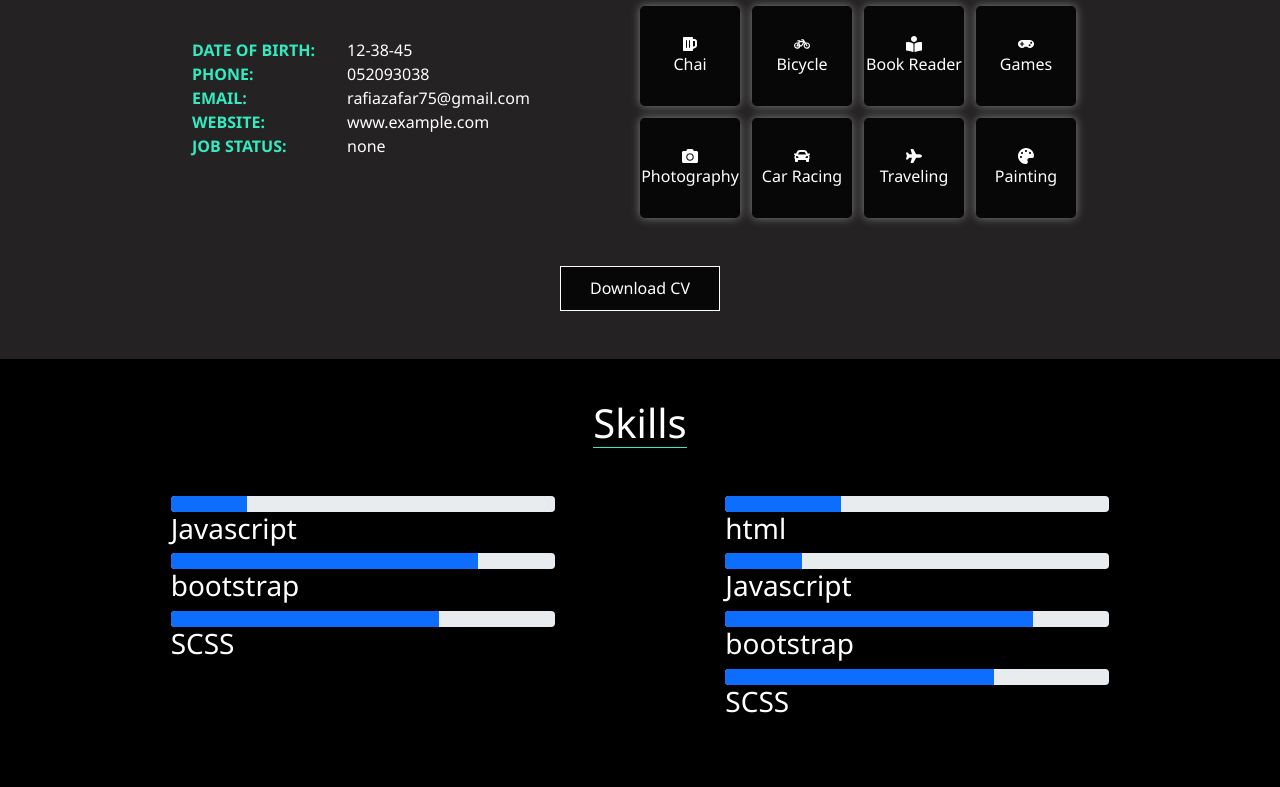
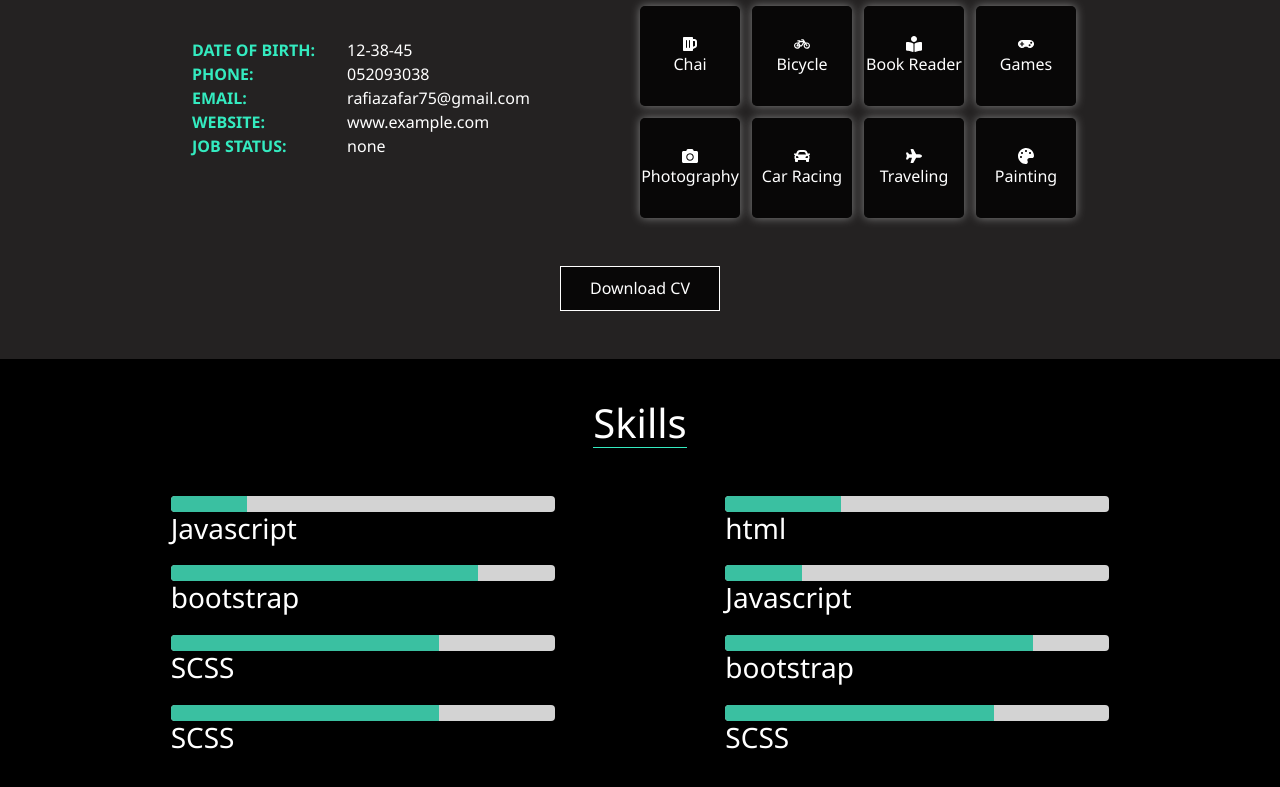
Before and after one commit to RafiaZ/portfolio, a React (Create React App) app: page / in a window 1280 px wide. Shown: the part 1117-1904 px from the top of the page. Built offline with nearby package versions, Linux system fonts and the light colour scheme.

Commit message:
add styles

```diff
--- a/src/components/Skills/MySkills.css
+++ b/src/components/Skills/MySkills.css
@@ -35,6 +35,8 @@
 
     display: flex;
     justify-content: space-evenly;
+    align-items: center;
+
 
 
 
@@ -43,7 +45,7 @@
 .section_left{
          width: 30%;
          margin-bottom: 10px;
-
+         gap: 1rem;
 
 
 }
@@ -51,8 +53,22 @@
 .section_right{
     width: 30%;
   margin-bottom: 10px;
+  gap: 1rem;
 }
 
+.progress-bar{
+    background-color: rgb(58, 192, 161);
+}
+
+.pbar-label{
+
+    margin-bottom: 20px;
+}
+
+.progress{
+
+    background-color: lightgrey;
+}
 
 
 
--- a/src/components/Skills/MySkills.js
+++ b/src/components/Skills/MySkills.js
@@ -11,7 +11,7 @@ function MySkills(props) {
     const Pitems = Data.map(items =>
         <div >
             <ProgressBar key={items.id} now={items.percentage} />
-            <h3>{items.label}</h3>
+            <h3 className="pbar-label">{items.label}</h3>
         </div>
 
        )
@@ -20,7 +20,7 @@ function MySkills(props) {
         const Pright = DataRight.map(item =>
         <div>
                 <ProgressBar key={item.id} now={item.per} />
-             <h3>{item.lab}</h3>
+             <h3 className="pbar-label">{item.lab}</h3>
             </div>
        )
 
--- a/src/components/Skills/SkillsData.js
+++ b/src/components/Skills/SkillsData.js
@@ -36,5 +36,10 @@ export const DataRight = [
         per : "70",
         lab : "SCSS",
         id : "3"
+    },
+    {
+        per : "70",
+        lab : "SCSS",
+        id : "4"
     }
 ]
```
